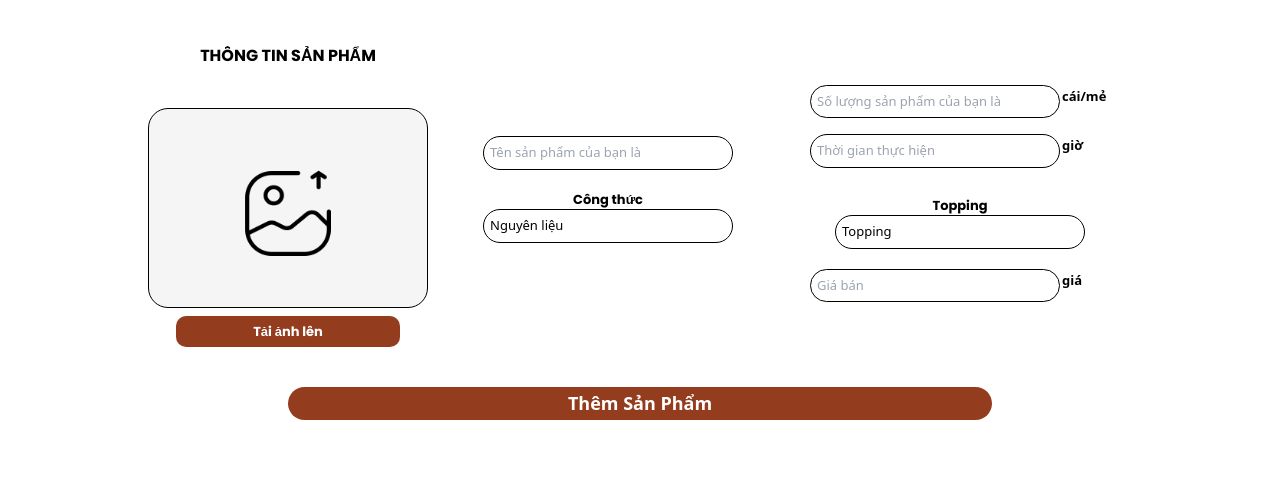
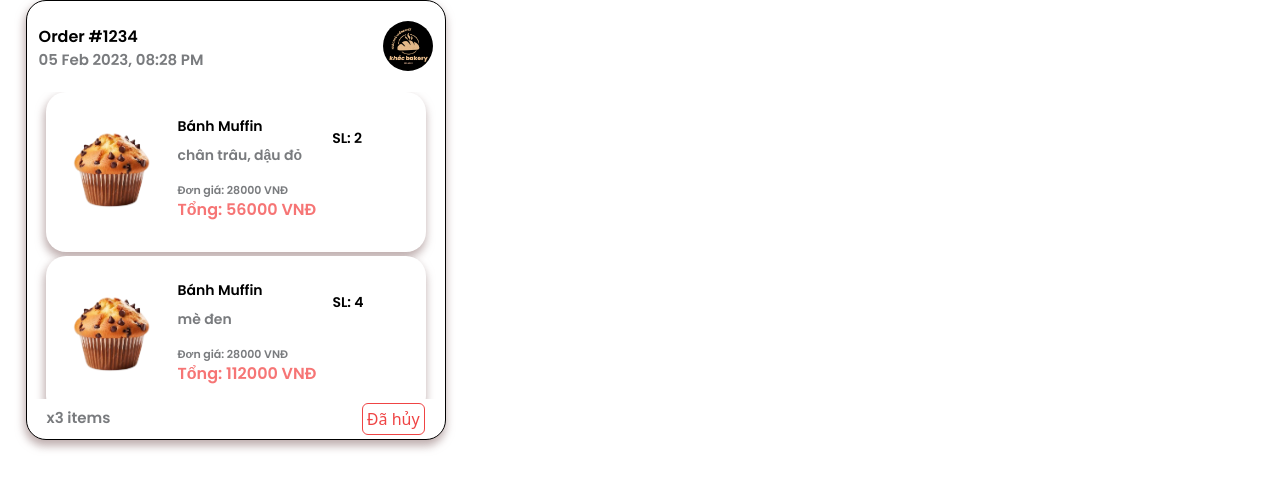
Before and after one commit to devkcng/bakery-store, a Next.js app: page / in a window 1280 px wide. Shown: the top 488 px of the page. Built offline with nearby package versions, Linux system fonts and the light colour scheme; a web font is replaced by a local one.

Commit message:
Order Card for management of Admins

```diff
--- a/src/app/page.tsx
+++ b/src/app/page.tsx
@@ -10,10 +10,10 @@ import { useState } from "react";
 import NavBar from "@/components/header/nav-bar";
 import Footer from "@/components/Footer/footer";
 import HomePage from "./home/page";
-import ItemOrder from "@/components/item-order/item-order";
+import ItemOrder, {DetailOrder} from "@/components/item-order/item-order";
 import OrderInfoSection from "@/components/section/orderInfo-section";
 import AddProduct from "@/components/add-product/add-product";
-
+import OrderCard from "@/components/order-card/order-card";
 export default function Home() {
   // const [selectedOption, setSelectedOption] = useState<string>("HTML");
   // const options: string[] = ["HTML", "React", "Vue", "Angular"];
@@ -22,15 +22,23 @@ export default function Home() {
   //   setSelectedOption(option);
   // };
   // console.log(selectedOption);
-  // const itemInfo: ItemProps = {
-  //   imagePath: '', // Đường dẫn đến ảnh
-  //   itemName: '', // Tên món
-  //   itemPrice: 28000 // Giá món
-  // };
-  // const count = 2;
+  const itemInfo: ItemProps = {
+    imagePath: '', // Đường dẫn đến ảnh
+    itemName: '', // Tên món
+    itemPrice: 28000 // Giá món
+  };
+  const count = 2;
   const time: string = new Date().toLocaleString("vi-VN", {
     timeZone: "Asia/Ho_Chi_Minh",
   });
+  const listOfOrders: DetailOrder[] = [
+    { itemInfo:{imagePath: "",  itemName: "", itemPrice: 28000},
+    itemCount: 2, itemTopping: "chân trâu, dậu đỏ" },
+    { itemInfo:{imagePath: "",  itemName: "", itemPrice: 28000},
+    itemCount: 4, itemTopping: "mè đen" },
+    { itemInfo:{imagePath: "",  itemName: "", itemPrice: 28000},
+     itemCount: 5, itemTopping: "hạnh nhân" },
+  ];
   console.log(time);
   return (
     <div>
@@ -42,7 +50,6 @@ export default function Home() {
           itemInfo={itemInfo}
           itemCount={count}
           itemTopping=""
-          itemTotal={itemInfo.itemPrice*count}
       /> */}
       {/* <OrderInfoSection
         idOrder="112233"
@@ -53,7 +60,9 @@ export default function Home() {
         phonenumber="0327521953"
         time={time.toString()}
       ></OrderInfoSection> */}
-      <AddProduct></AddProduct>
+      {/* <AddProduct></AddProduct> */}
+
+      <OrderCard OrderID="" timeOrder="" DetailOrders={listOfOrders} status="Đã hủy"></OrderCard>
     </div>
   );
 }
--- a/src/components/item-order/item-order.css
+++ b/src/components/item-order/item-order.css
@@ -1,8 +1,7 @@
 .container
 {
     display: flex;
-    margin-left: 5%;
-    margin-right: 10%;
+    margin: auto;
     padding-top: 20px;
     margin-bottom: 1%;
     background: white;
--- a/src/components/item-order/item-order.tsx
+++ b/src/components/item-order/item-order.tsx
@@ -6,11 +6,12 @@ export interface DetailOrder {
   itemInfo: ItemProps;
   itemCount: number;
   itemTopping: string;
+  className?:string;
 }
 
-const ItemOrder: FC<DetailOrder> = ({ itemInfo, itemCount, itemTopping }) => {
+const ItemOrder: FC<DetailOrder> = ({ itemInfo, itemCount, itemTopping, className=""}) => {
   return (
-    <div className="container">
+    <div className={`container ${className}`}>
       <div className="pl-2.5">
         <img
           src={`${itemInfo?.imagePath || "/imgs/bakery-images/muffinb.png"}`}
--- /dev/null
+++ b/src/components/order-card/order-card.css
@@ -0,0 +1,26 @@
+.containerDetailcard
+{
+    display: flex;
+    flex-direction: column;
+    margin-left: 2%;
+    margin-right: 10%;
+    padding-top: 20px;
+    margin-bottom: 1%;
+    background: white;
+    border-radius: 20px;
+    border: 1.5px solid black;
+    height: 440px;
+    width: 420px;
+    box-shadow: -1px 5px 9px 1px rgba(150,124,124,0.6);
+    -webkit-box-shadow: -1px 5px 9px 1px rgba(150,124,124,0.6);
+    -moz-box-shadow: -1px 5px 9px 1px rgba(150,124,124,0.6);
+}
+.list-order {
+    /* Chiều cao cố định */
+    overflow-y: auto; /* Cho phép cuộn dọc */
+    scrollbar-width: none; /* Ẩn thanh cuộn cho Firefox */
+}
+
+.list-order::-webkit-scrollbar {
+    display: none; /* Ẩn thanh cuộn cho trình duyệt Webkit (Chrome, Safari) */
+  }
--- /dev/null
+++ b/src/components/order-card/order-card.tsx
@@ -0,0 +1,83 @@
+import React, {FC} from 'react';
+import ItemOrder, {DetailOrder} from '../item-order/item-order';
+import "./order-card.css";
+import ItemCard from '../item-card/item-card';
+type Status = "Đã hủy" | "Đang tiến hành" | "Hoàn thành" | "Đã giao";
+
+interface StatusLabelProps {
+  status: Status;
+}
+
+const getStatusColor = (status: Status): string => {
+  switch (status) {
+    case "Đã hủy":
+      return "text-red-500 border-[1.5px] border-red-500 ";
+    case "Đang tiến hành":
+      return "text-yellow-500 border-[1.5px] border-yelloe-500 ";
+    case "Hoàn thành":
+      return "text-green-500 border-[1.5px] border-green-500 ";
+    case "Đã giao":
+      return "text-blue-500 border-[1.5px] border-blue-500 ";
+    default:
+      return "text-black border-[1.5px] border-black-500 "; // Màu mặc định nếu trạng thái không khớp
+  }
+};
+export interface DetailOrderAdmin {
+    OrderID: string,
+    timeOrder: string,
+    DetailOrders: DetailOrder[],
+    status:Status
+}
+const OrderCard: FC<DetailOrderAdmin> = ({OrderID, timeOrder, DetailOrders, status}) => {
+    return (
+        <div>
+            <div className='containerDetailcard'>
+                <div>
+                {/* Phần 1 */}
+                <div className='flex flex-row px-3 justify-between'>
+                    <div>
+                    <span className="block font-display text-[16px] font-semibold mt-1">
+                        {OrderID ?`Order #${OrderID}`:"Order #1234" }
+                    </span>{" "}
+                    <span className="block font-display text-[15px] font-semibold text-[#797B7E]">
+                        {timeOrder ? `${timeOrder}` : "05 Feb 2023, 08:28 PM"}
+                    </span>{" "}
+                    </div>
+                    <img
+                        src= "/imgs/logo_project.png"
+                        alt=""
+                        className='bg-black rounded-full object-cover w-[50px] h-[50px]'
+                        />
+                    </div>
+                </div>
+                <div className="list-order w-[100%] h-[80%] mt-5 px-0">
+                    {/* Phần 2 */}
+                    {DetailOrders.map((item, index) => (
+                    <div key={index} className="mb-1 ">
+                        <ItemOrder
+                        itemInfo={item.itemInfo}
+                        itemCount={item.itemCount}
+                        itemTopping={item.itemTopping}
+                        />
+                    </div>
+                    ))}
+                </div>
+                <div className='flex flex-row px-5 py-2 justify-between'>
+                {/* Phần 3 */}
+                <div >
+                <span className="block font-display text-[15px] font-semibold text-[#797B7E]">
+                    {DetailOrders.length === 0 ? `x0 items` : `x${DetailOrders.length} items`}
+                    </span>{" "}
+                </div>
+                <div>
+                    <label htmlFor="" className={`${getStatusColor(status)} rounded-md p-1`}>
+                        {status}
+                    </label>
+                </div>
+                </div>
+            </div>
+        </div>
+    );
+};
+
+export default OrderCard;
```
